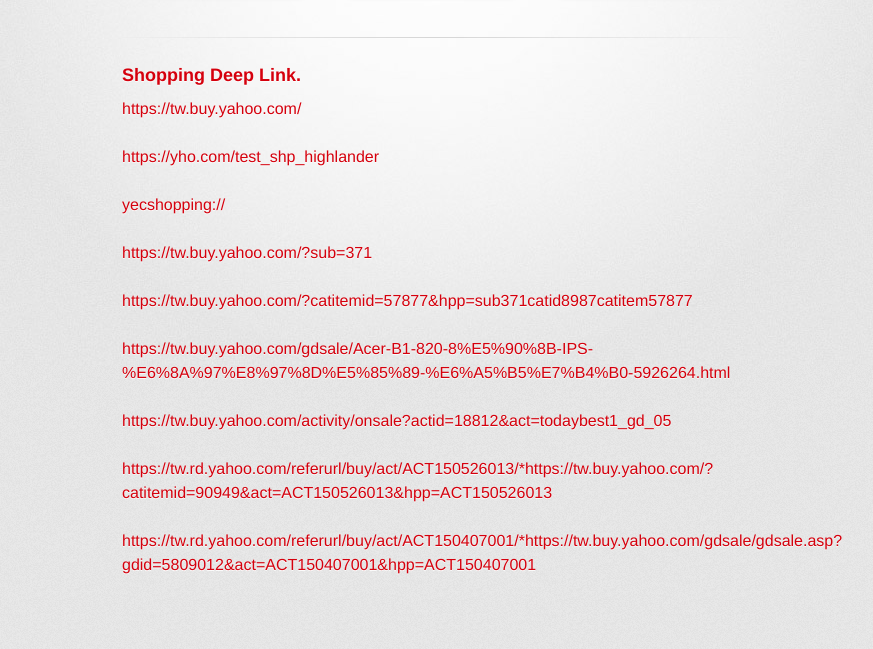
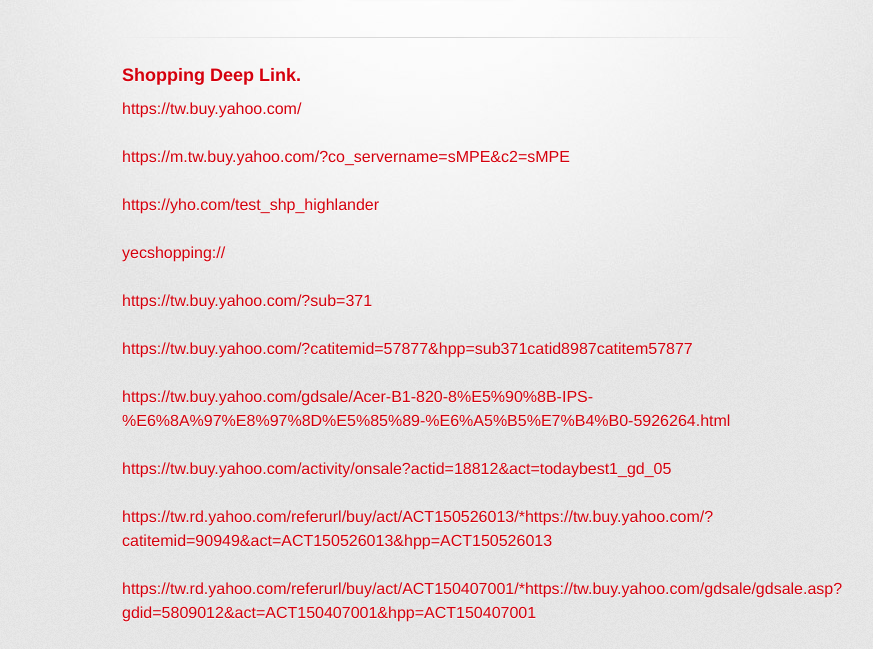
Before and after one commit to YkSix/github-pages, a plain HTML site: page index.html in a window 1280 px wide. Shown: the part 209-858 px from the top of the page, without its empty margins (208-1081 px from the left). Drawn offline with Linux system fonts and the light colour scheme; a web font is replaced by a local one.

Commit message:
增加 https://m.tw.buy.yahoo.com/?co_servername=sMPE&c2=sMPE

```diff
--- a/index.html
+++ b/index.html
@@ -36,6 +36,8 @@
 <a name="ec-shopping-deep-link-test" class="anchor" href="#ecshopping-deeplink"><span class="octicon octicon-link"></span></a>Shopping Deep Link.</h3>
 
 <a href="https://tw.buy.yahoo.com/">https://tw.buy.yahoo.com/</a><br><br>
+
+<a href="https://m.tw.buy.yahoo.com/?co_servername=sMPE&c2=sMPE">https://m.tw.buy.yahoo.com/?co_servername=sMPE&c2=sMPE</a><br><br>
 
 <a href="https://yho.com/test_shp_highlander">https://yho.com/test_shp_highlander</a><br><br>
 
```
